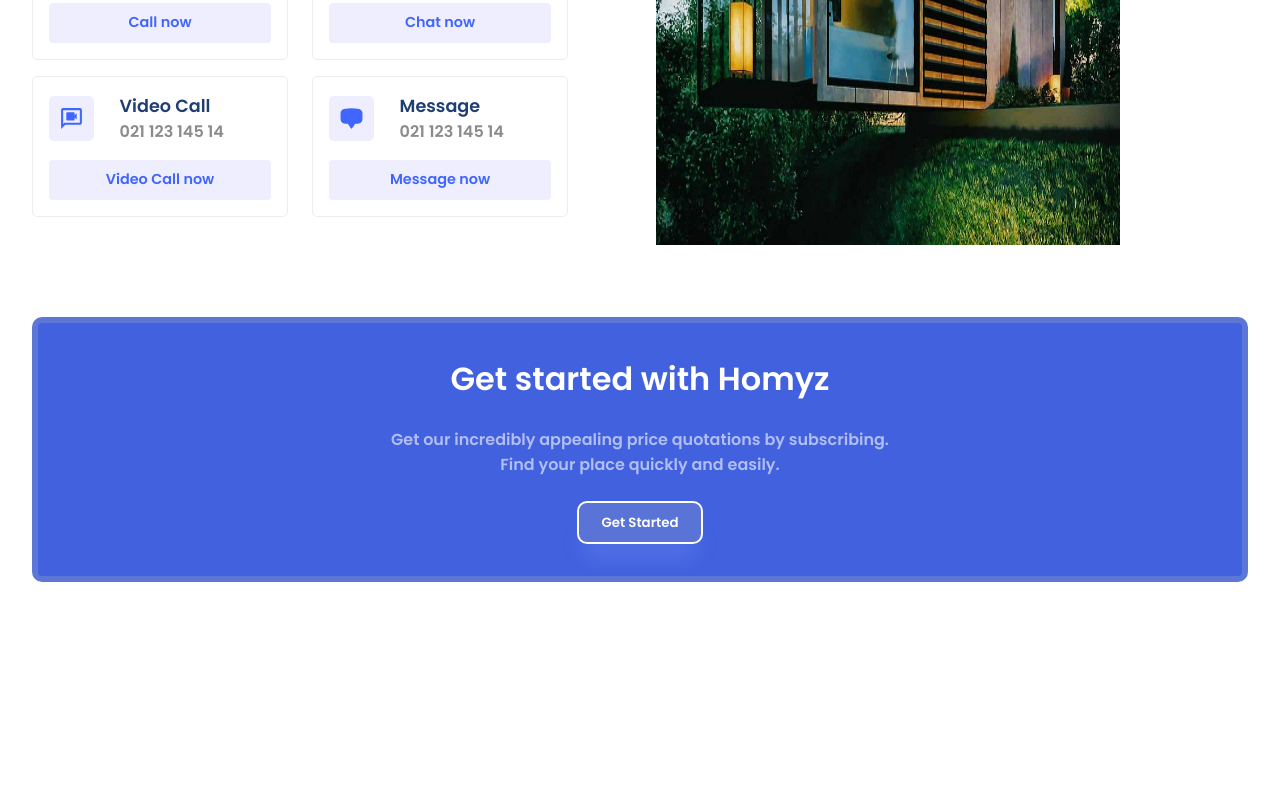
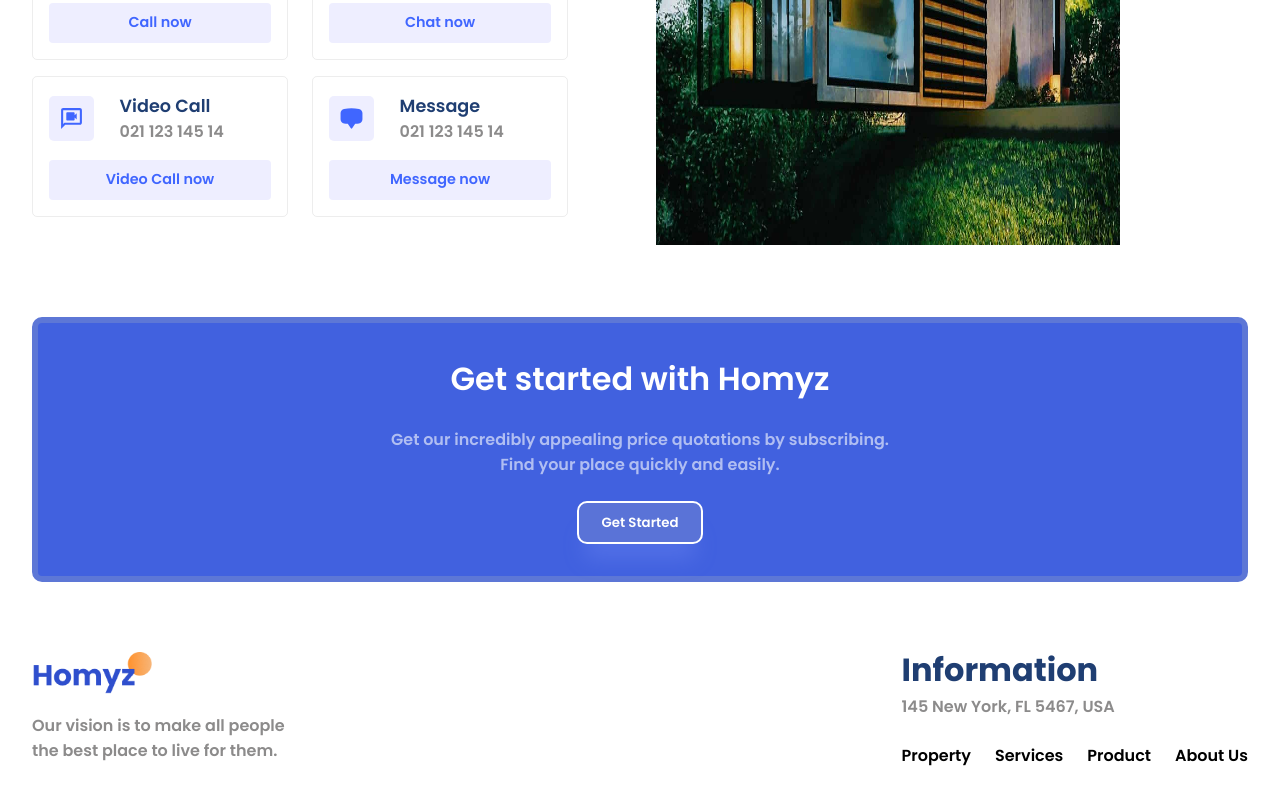
Before and after one commit to Amit-TheOne/Homzy, a React (Vite) app: page / in a window 1280 px wide. Shown: the part 2504-3304 px from the top of the page. Before the commit the page ends 3118 px from the top, so only its background shows below. Built offline with nearby package versions, Linux system fonts and the light colour scheme.

Commit message:
Created: Footer component

```diff
--- a/src/App.jsx
+++ b/src/App.jsx
@@ -6,6 +6,7 @@
 import Value from "./components/Value/Value";
 import Contact from "./components/Contact/Contact";
 import GetStarted from "./components/GetStarted/GetStarted";
+import Footer from "./components/Footer/Footer";
 
 function App() {
     return (
@@ -20,6 +21,7 @@
             <Value />
             <Contact />
             <GetStarted />
+            <Footer />
         </div>
     );
 }
--- /dev/null
+++ b/src/components/Footer/Footer.css
@@ -0,0 +1,9 @@
+.f-left{
+  gap: 1rem;
+}
+
+.f-menu{
+  gap: 1.5rem;
+  margin-top: 1.5rem;
+  font-weight: 500;
+}
--- /dev/null
+++ b/src/components/Footer/Footer.jsx
@@ -0,0 +1,34 @@
+import "./Footer.css";
+
+const Footer = () => {
+    return (
+        <section className="f-wrapper">
+            <div className="paddings innerWidth flexCenter f-container">
+                {/* left side */}
+                <div className="flexColStart f-left">
+                    <img src="/src/assets/logo2.png" alt="Logo" width={120} />
+                    <span className="secondaryText">
+                        Our vision is to make all people <br />
+                        the best place to live for them.
+                    </span>
+                </div>
+
+                {/* right side */}
+                <div className="flexColStart f-right">
+                    <span className="primaryText">Information</span>
+                    <span className="secondaryText">
+                        145 New York, FL 5467, USA
+                    </span>
+                    <div className="flexCenter f-menu">
+                        <span>Property</span>
+                        <span>Services</span>
+                        <span>Product</span>
+                        <span>About Us</span>
+                    </div>
+                </div>
+            </div>
+        </section>
+    );
+};
+
+export default Footer;
```
